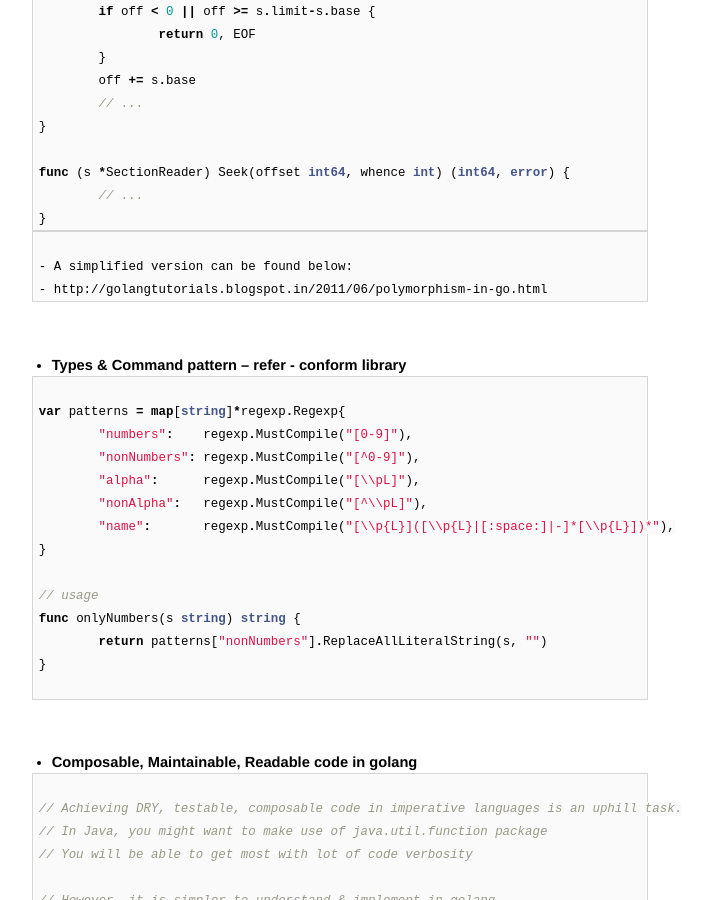
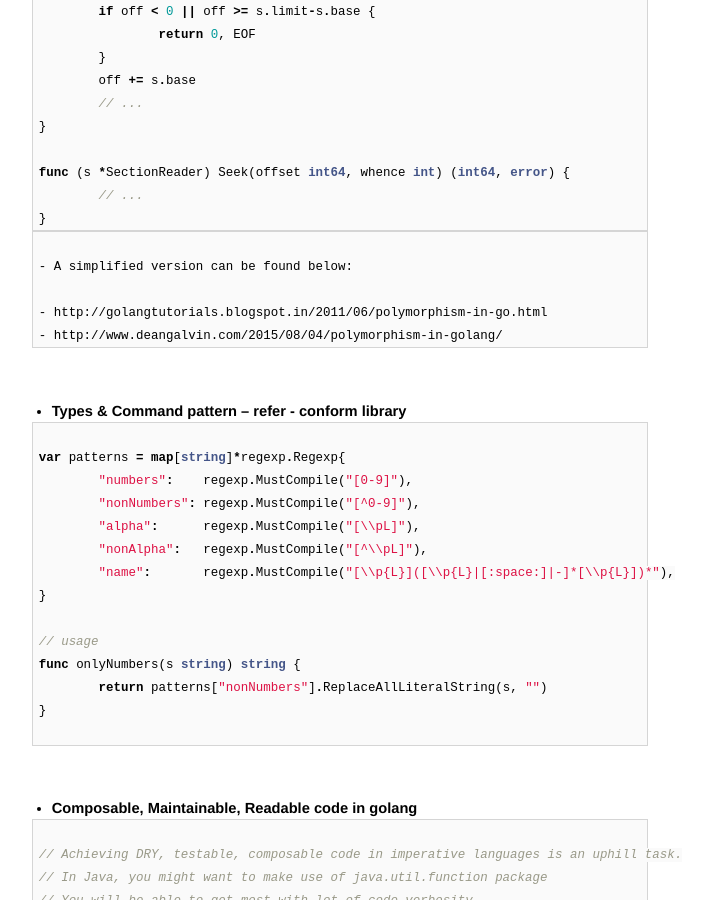
Before and after one commit to AmitKumarDas/amitkumardas.github.io, a Jekyll site: the page built from _posts/2016-07-14-my-golang-refresher.md, in a window 1280 px wide and 900 px high, scrolled down 3751 px. Shown: the whole window, without its empty margins (300-1010 px from the left). Built offline with Jekyll 4.4.1, drawn with Linux system fonts in a browser that asks for light colours; some of the changed lines change nothing that is shown.

Commit message:
Update 2016-07-14-my-golang-refresher.md

````diff
--- a/_posts/2016-07-14-my-golang-refresher.md
+++ b/_posts/2016-07-14-my-golang-refresher.md
@@ -196,7 +196,9 @@ func (s *SectionReader) Seek(offset int64, whence int) (int64, error) {
 ```
 
 - A simplified version can be found below:
+
 - http://golangtutorials.blogspot.in/2011/06/polymorphism-in-go.html
+- http://www.deangalvin.com/2015/08/04/polymorphism-in-golang/
 ```
 
 <br />
````
